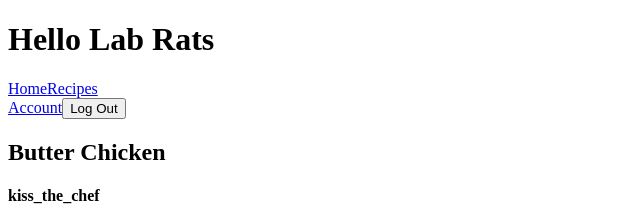
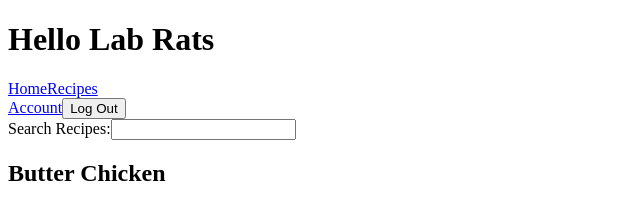
Before and after one commit to Lab-Rats-Fullstack/Lab-Rats, a React (Vite) app in the folder FE/: page /recipes in a window 1280 px wide. Shown: the top 208 px of the page, without its empty margins (0-640 px from the left). Built offline with nearby package versions, Linux system fonts and the light colour scheme.

Commit message:
29 search react (#101)
* Finished creating search bar

* Added a display message if list is empty

* fixed searchTerm to lowercase

* resolved issues brought up on PR

```diff
--- a/FE/src/components/Recipes.jsx
+++ b/FE/src/components/Recipes.jsx
@@ -4,6 +4,10 @@ import { useNavigate } from "react-router-dom"
 
 export default function Recipes ({token}) {
     const [recipeList, setRecipeList] = useState([]);
+
+    const [filteredRecipes, setFilteredRecipes] = useState(recipeList);
+    const [searchTerm, setSearchTerm] = useState('');
+
     const navigate = useNavigate();
 
     const dummyRecipes = [
@@ -108,13 +112,32 @@ export default function Recipes ({token}) {
         tags: ["vegetarian"]
       }]
 
+    function changeSearch(e){
+      setSearchTerm(e.target.value)
+    }
+
     useEffect(() => {
         setRecipeList(dummyRecipes);
     }, []);
 
+    useEffect(()=>{
+      const filter = recipeList.filter((recipe)=>{
+        const { title, tags } = recipe
+        const tagsList = tags.join('')
+        const search = searchTerm.toLowerCase()
+        return title.toLowerCase().includes(search) || tagsList.toLowerCase().includes(search)
+      })
+      setFilteredRecipes(filter)
+    }, [searchTerm, recipeList]);
+
     return (
         <div className="recipesContainer">
-           {recipeList.map((recipe) => {
+        <label htmlFor="search-bar">
+          Search Recipes:
+          <input type="text" value={searchTerm} onChange={changeSearch}/>
+        </label>
+           {filteredRecipes.length ?
+           filteredRecipes.map((recipe) => {
                return (
                    <div className="recipeCard" key={recipe.id}>
                        <h2>{recipe.title}</h2>
@@ -127,7 +150,11 @@ export default function Recipes ({token}) {
                        }}>See Recipe</button>
                    </div>
                );
-           })}
+           }):
+           <h2>
+            No Recipes to Display.
+           </h2>
+           }
        </div>
     )
 }
```
